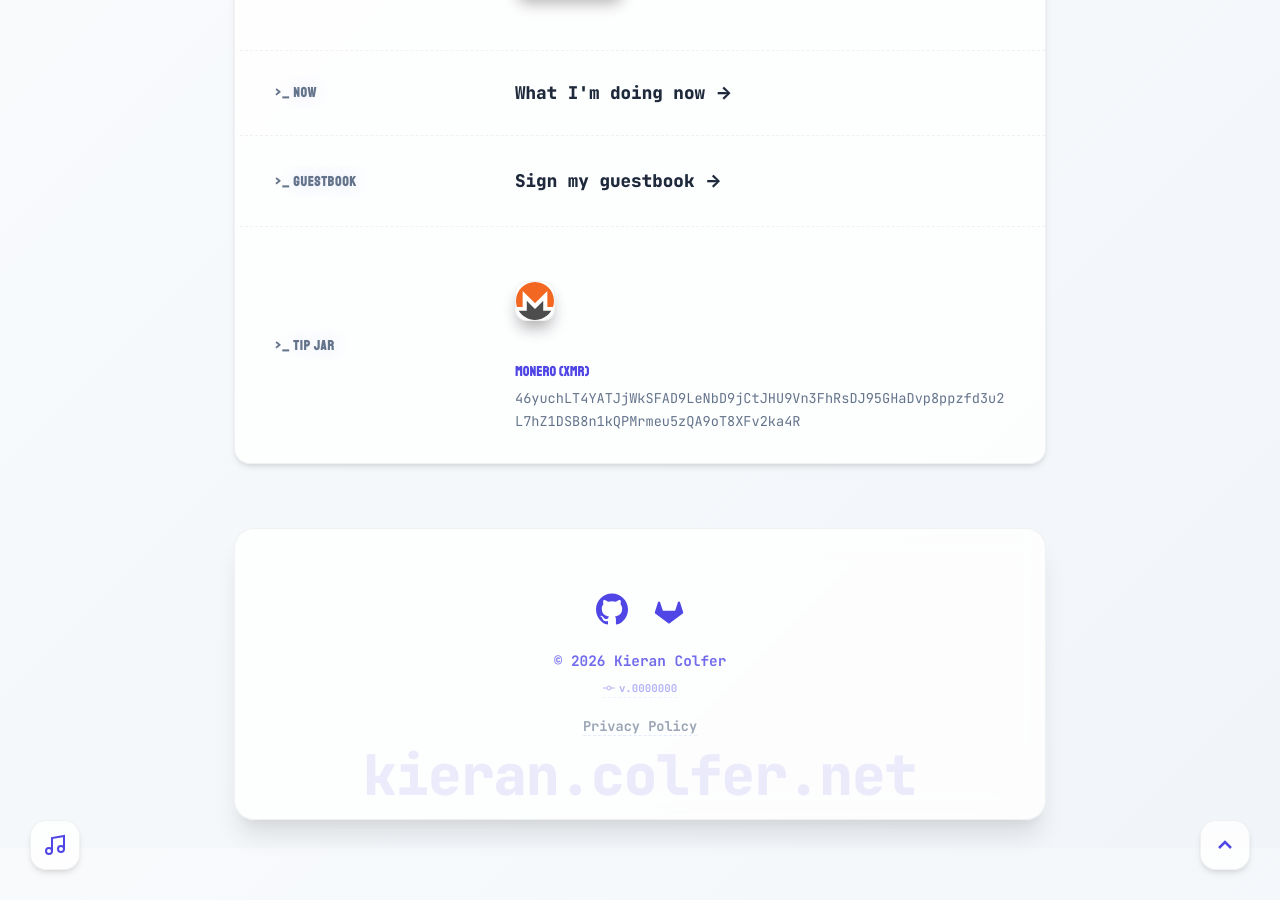
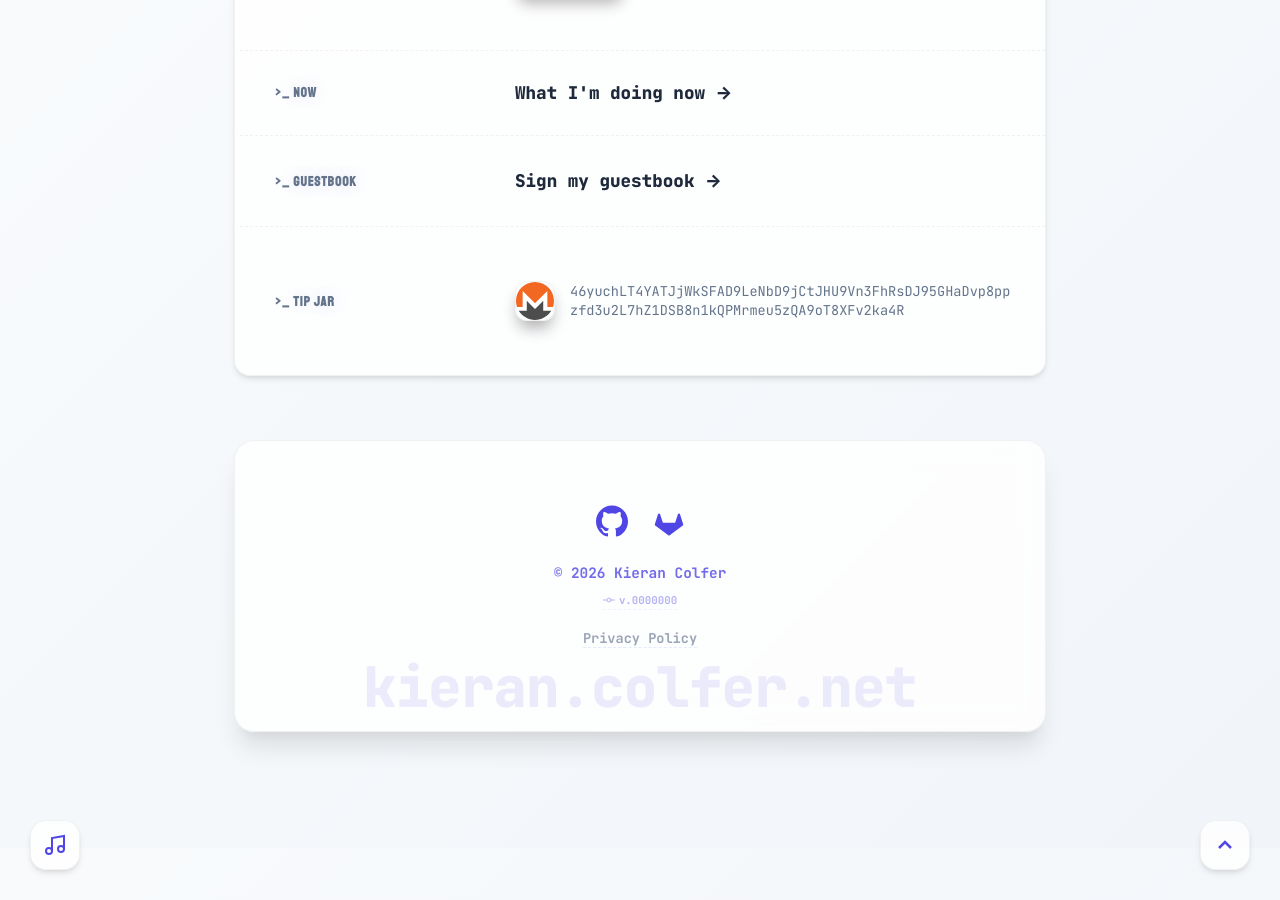
Before and after one commit to PASSK3YS/PASSK3YS.github.io, a Jekyll site: the page built from index.md, in a window 1280 px wide and 900 px high, scrolled down 952 px. Built offline with Jekyll 4.4.1, drawn with Linux system fonts in a browser that asks for light colours; some web fonts are replaced.

Commit message:
chore: change layout of address

```diff
--- a/index.md
+++ b/index.md
@@ -79,12 +79,9 @@ title: About
 
     <div class="unified-row">
         <h3 class="soft-header">>_ Tip Jar</h3>
-        <div style="display: flex; align-items: center; gap: 15px; flex-wrap: wrap;">
+        <div style="display: flex; align-items: center; gap: 15px;">
             <img src="/assets/icons/monero.svg" alt="Monero Icon" class="tip-icon">
-            <div style="display: flex; flex-direction: column; gap: 4px;">
-                <span class="unified-meta">MONERO (XMR)</span>
-                <span style="font-family: 'JetBrains Mono', monospace; font-size: 0.85rem; color: var(--text-muted); word-break: break-all;">46yuchLT4YATJjWkSFAD9LeNbD9jCtJHU9Vn3FhRsDJ95GHaDvp8ppzfd3u2L7hZ1DSB8n1kQPMrmeu5zQA9oT8XFv2ka4R</span>
-            </div>
+            <span style="font-family: 'JetBrains Mono', monospace; font-size: 0.85rem; color: var(--text-muted); word-break: break-all; line-height: 1.4;">46yuchLT4YATJjWkSFAD9LeNbD9jCtJHU9Vn3FhRsDJ95GHaDvp8ppzfd3u2L7hZ1DSB8n1kQPMrmeu5zQA9oT8XFv2ka4R</span>
         </div>
     </div>
 
```
